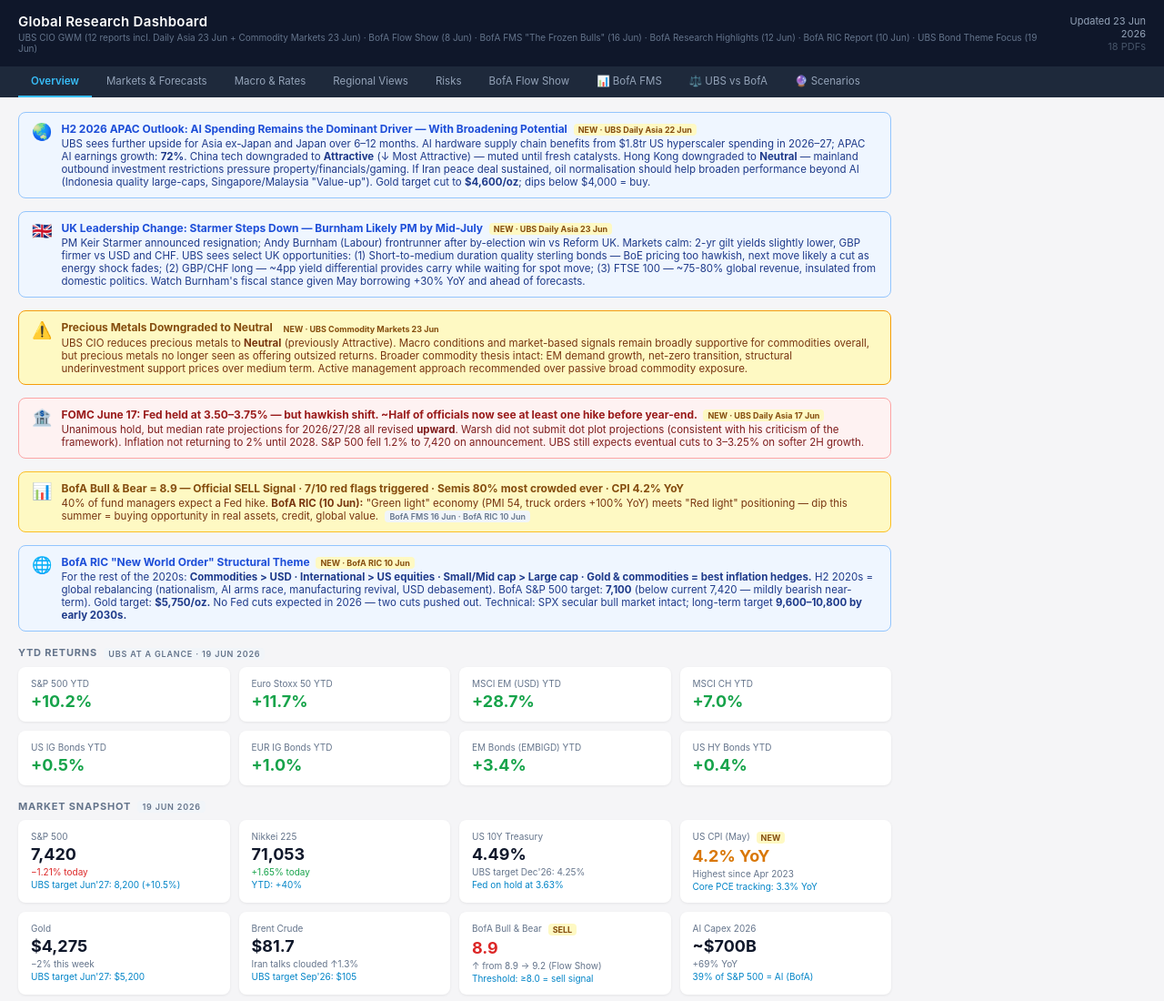
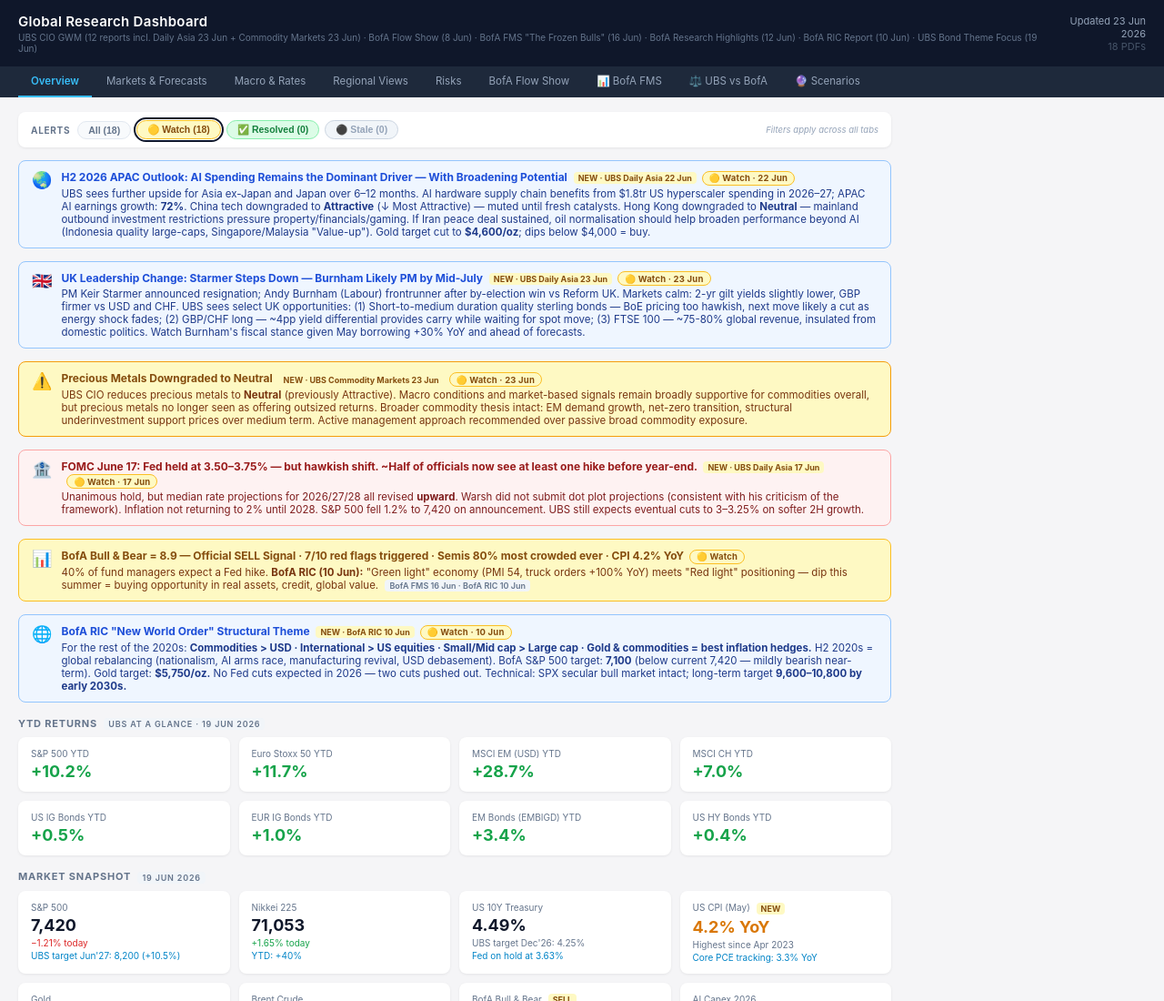
Before and after one commit to anustasia789/Research-Dashboard, a plain HTML site: page index.html in a window 1280 px wide. Shown: the top 1100 px of the page at 91% size. Drawn offline with nearby package versions, Linux system fonts and the light colour scheme.

Commit message:
Add alert expiry logic: Watch/Resolved/Stale chips with date stamps and filter bar

```diff
--- a/index.html
+++ b/index.html
@@ -246,6 +246,25 @@
     .sc-inputs { grid-template-columns: 1fr 1fr; }
     .sc-body { grid-template-columns: 1fr; }
   }
+
+  /* ── Alert Status System ── */
+  .status-chip { display: inline-flex; align-items: center; gap: 3px; font-size: 9.5px; font-weight: 700; padding: 1.5px 7px; border-radius: 10px; margin-left: 6px; vertical-align: middle; letter-spacing: 0.2px; cursor: default; white-space: nowrap; }
+  .status-watch    { background: #fef9c3; color: #854d0e; border: 1px solid #fbbf24; }
+  .status-resolved { background: #dcfce7; color: #15803d; border: 1px solid #86efac; }
+  .status-stale    { background: #f1f5f9; color: #94a3b8; border: 1px solid #cbd5e1; }
+
+  [data-status="resolved"] { opacity: 0.55; }
+  [data-status="stale"]    { opacity: 0.38; filter: grayscale(0.6); }
+
+  .alert-filter-bar { display: flex; align-items: center; gap: 6px; margin-bottom: 14px; background: #fff; border-radius: 8px; padding: 9px 14px; box-shadow: 0 1px 3px rgba(0,0,0,0.07); flex-wrap: wrap; }
+  .alert-filter-label { font-size: 10px; font-weight: 700; text-transform: uppercase; letter-spacing: 0.7px; color: #64748b; margin-right: 2px; }
+  .filter-btn { display: inline-flex; align-items: center; gap: 4px; padding: 3px 11px; border-radius: 20px; font-size: 10.5px; font-weight: 600; cursor: pointer; border: 1px solid #e2e8f0; background: #f8fafc; color: #64748b; transition: all 0.12s; }
+  .filter-btn:hover { opacity: 0.8; }
+  .filter-btn.active-filter { outline: 2px solid #0f172a; outline-offset: 1px; }
+  .filter-btn-watch    { background: #fef9c3; color: #854d0e; border-color: #fbbf24; }
+  .filter-btn-resolved { background: #dcfce7; color: #15803d; border-color: #86efac; }
+  .filter-btn-stale    { background: #f1f5f9; color: #94a3b8; border-color: #cbd5e1; }
+  .filter-counts { font-size: 9.5px; color: #94a3b8; margin-left: auto; font-style: italic; }
 </style>
 </head>
 <body>
@@ -1609,7 +1628,68 @@
 }
 
 // Init scenario engine on page load so it's ready when user clicks the tab
-document.addEventListener('DOMContentLoaded', function() { runScenario(); });
+document.addEventListener('DOMContentLoaded', function() {
+  runScenario();
+  initAlertStatus();
+});
+
+// ── Alert Status System ──
+function initAlertStatus() {
+  const banners = document.querySelectorAll('.alert-banner, .info-banner');
+  const counts = { watch: 0, resolved: 0, stale: 0 };
+
+  banners.forEach(function(el) {
+    // Default to watch if not explicitly set
+    if (!el.dataset.status) el.dataset.status = 'watch';
+    var status = el.dataset.status;
+    counts[status] = (counts[status] || 0) + 1;
+
+    // Extract date from .new-src text (e.g. "NEW · UBS Daily Asia 22 Jun" → "22 Jun")
+    var srcEl = el.querySelector('.new-src');
+    var dateStr = '';
+    if (srcEl) {
+      var m = srcEl.textContent.match(/(\d{1,2}\s+(?:Jan|Feb|Mar|Apr|May|Jun|Jul|Aug|Sep|Oct|Nov|Dec))/);
+      if (m) dateStr = m[1];
+    }
+
+    // Inject chip into .ab-title
+    var title = el.querySelector('.ab-title');
+    if (!title) return;
+    var chip = document.createElement('span');
+    chip.className = 'status-chip status-' + status;
+    var icons = { watch: '🟡', resolved: '✅', stale: '⚫' };
+    chip.textContent = (icons[status] || '●') + ' ' +
+      status.charAt(0).toUpperCase() + status.slice(1) +
+      (dateStr ? ' · ' + dateStr : '');
+    title.appendChild(chip);
+  });
+
+  // Add filter bar to top of overview tab
+  var overview = document.getElementById('tab-overview');
+  if (!overview) return;
+  var total = counts.watch + counts.resolved + counts.stale;
+  var bar = document.createElement('div');
+  bar.className = 'alert-filter-bar';
+  bar.innerHTML =
+    '<span class="alert-filter-label">Alerts</span>' +
+    '<button class="filter-btn" onclick="filterAlerts(\'all\',this)">All (' + total + ')</button>' +
+    '<button class="filter-btn filter-btn-watch active-filter" onclick="filterAlerts(\'watch\',this)">🟡 Watch (' + counts.watch + ')</button>' +
+    '<button class="filter-btn filter-btn-resolved" onclick="filterAlerts(\'resolved\',this)">✅ Resolved (' + counts.resolved + ')</button>' +
+    '<button class="filter-btn filter-btn-stale" onclick="filterAlerts(\'stale\',this)">⚫ Stale (' + counts.stale + ')</button>' +
+    '<span class="filter-counts">Filters apply across all tabs</span>';
+  overview.insertBefore(bar, overview.firstChild);
+
+  // Default to Watch filter on load
+  filterAlerts('watch', bar.querySelector('.filter-btn-watch'));
+}
+
+function filterAlerts(status, btn) {
+  document.querySelectorAll('.alert-banner, .info-banner').forEach(function(el) {
+    el.style.display = (status === 'all' || el.dataset.status === status) ? '' : 'none';
+  });
+  document.querySelectorAll('.filter-btn').forEach(function(b) { b.classList.remove('active-filter'); });
+  if (btn) btn.classList.add('active-filter');
+}
 
 let chartInited = false;
 function initEquityChart() {
```
